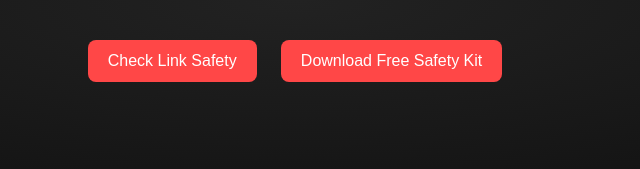
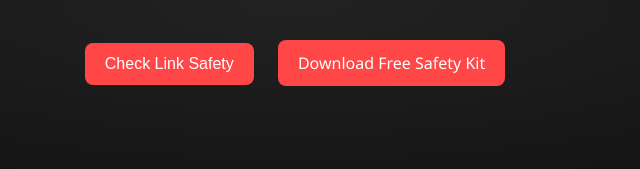
Before and after one commit to Antirobloxhack/safeblox, a plain HTML site: page index.html in a window 1280 px wide. Shown: the part 297-466 px from the top of the page, 345-985 px from the left. Drawn offline with Linux system fonts and the light colour scheme.

Commit message:
Update index.html

```diff
--- a/index.html
+++ b/index.html
@@ -93,6 +93,21 @@
       padding: 20px;
       font-size: 14px;
     }
+    .download-button {
+      display: inline-block;
+      margin: 10px;
+      padding: 12px 20px;
+      font-size: 16px;
+      background-color: #ff4747;
+      color: white;
+      border-radius: 8px;
+      text-decoration: none;
+      cursor: pointer;
+      user-select: none;
+    }
+    .download-button:hover {
+      background-color: #e04040;
+    }
   </style>
 </head>
 <body>
@@ -110,8 +125,8 @@
   <section class="hero">
     <h2>🛡️ Protect Your Roblox Account from Scammers and Hackers!</h2>
     <button>Check Link Safety</button>
-    <a href="https://antirobloxhack.github.io/safeblox/SafeBlox_Free_Kit.zip" download>
-      <button>Download Free Safety Kit</button>
+    <a href="https://antirobloxhack.github.io/safeblox/SafeBlox_Free_Kit.zip" download class="download-button">
+      Download Free Safety Kit
     </a>
   </section>
 
@@ -148,6 +163,12 @@
       <p>Includes bonus wallpaper, scam test, Roblox checklist, and more.</p>
       <button>Buy Now</button>
     </div>
+  </section>
+
+  <section id="contact" style="padding: 40px 20px; max-width: 800px; margin: auto; text-align: center; color: #f0f0f0;">
+    <h3>📧 Contact Us</h3>
+    <p>If you have any questions or need support, email us at:</p>
+    <p><a href="mailto:lagooneain223@gmail.com" style="color: #00ffd5; text-decoration: none;">lagooneain223@gmail.com</a></p>
   </section>
 
   <footer>
```
